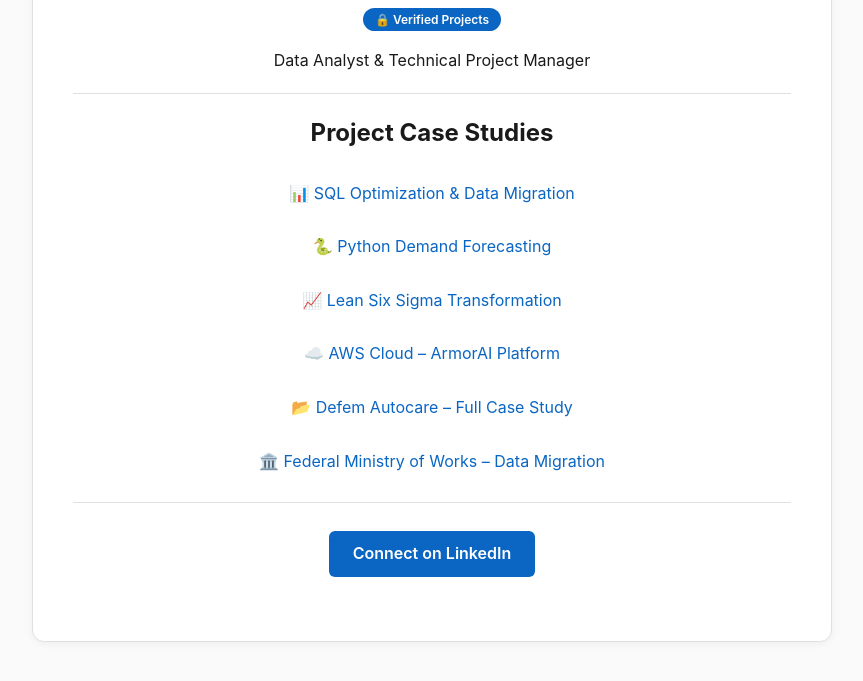
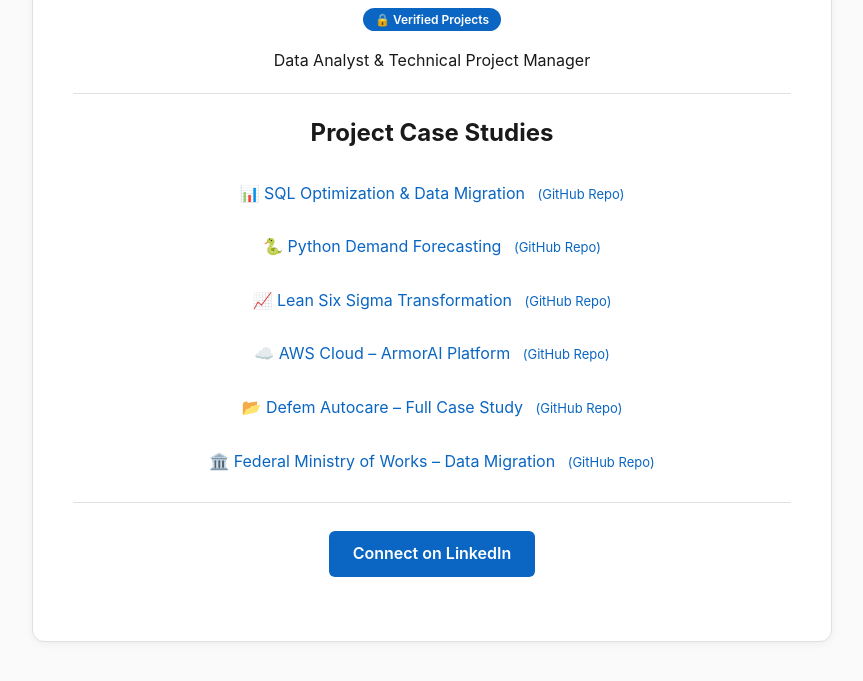
Before and after one commit to DanielNnadi/My-projects, a plain HTML site: page index.html in a window 1280 px wide. Shown: the part 189-870 px from the top of the page, without its empty margins (208-1071 px from the left). Drawn offline with Linux system fonts and the light colour scheme.

Commit message:
Update index.html

```diff
--- a/index.html
+++ b/index.html
@@ -63,6 +63,14 @@
             border-top: 1px solid #e0e0e0;
             margin: 20px 0;
         }
+        .repo-link {
+            font-size: 13px;
+            color: #0a66c2;
+            margin-left: 8px;
+        }
+        .repo-link:hover {
+            text-decoration: underline;
+        }
     </style>
 </head>
 <body>
@@ -73,15 +81,32 @@
     <hr />
     <h2>Project Case Studies</h2>
     <ul>
-        <ul>
-    <li>📊 <a href="sql-portfolio.html">SQL Optimization & Data Migration</a></li>
-    <li>🐍 <a href="python-forecasting.html">Python Demand Forecasting</a></li>
-    <li>📈 <a href="lean-six-sigma.html">Lean Six Sigma Transformation</a></li>
-    <li>☁️ <a href="aws-armorai.html">AWS Cloud – ArmorAI Platform</a></li>
-    <li>📂 <a href="defem-case-study.html">Defem Autocare – Full Case Study</a></li>
-    <li>🏛️ <a href="federal-ministry-case-study.html">Federal Ministry of Works – Data Migration</a></li>
-</ul>
-        <hr />
+        <li>
+            📊 <a href="sql-portfolio.html">SQL Optimization & Data Migration</a>
+            <span class="repo-link">(<a href="https://github.com/DanielNnadi/sql-performance" target="_blank">GitHub Repo</a>)</span>
+        </li>
+        <li>
+            🐍 <a href="python-forecasting.html">Python Demand Forecasting</a>
+            <span class="repo-link">(<a href="https://github.com/DanielNnadi/demand-forecasting" target="_blank">GitHub Repo</a>)</span>
+        </li>
+        <li>
+            📈 <a href="lean-six-sigma.html">Lean Six Sigma Transformation</a>
+            <span class="repo-link">(<a href="https://github.com/DanielNnadi/supplier-intelligence-dashboard" target="_blank">GitHub Repo</a>)</span>
+        </li>
+        <li>
+            ☁️ <a href="aws-armorai.html">AWS Cloud – ArmorAI Platform</a>
+            <span class="repo-link">(<a href="https://github.com/DanielNnadi/aws-analytics-pipeline" target="_blank">GitHub Repo</a>)</span>
+        </li>
+        <li>
+            📂 <a href="defem-case-study.html">Defem Autocare – Full Case Study</a>
+            <span class="repo-link">(<a href="https://github.com/DanielNnadi/inventory-analytics-platform" target="_blank">GitHub Repo</a>)</span>
+        </li>
+        <li>
+            🏛️ <a href="federal-ministry-case-study.html">Federal Ministry of Works – Data Migration</a>
+            <span class="repo-link">(<a href="https://github.com/DanielNnadi/program-governance-dashboard" target="_blank">GitHub Repo</a>)</span>
+        </li>
+    </ul>
+    <hr />
     <p><a href="https://www.linkedin.com/in/danielnnadi" class="btn" target="_blank">Connect on LinkedIn</a></p>
 </div>
 </body>
```
